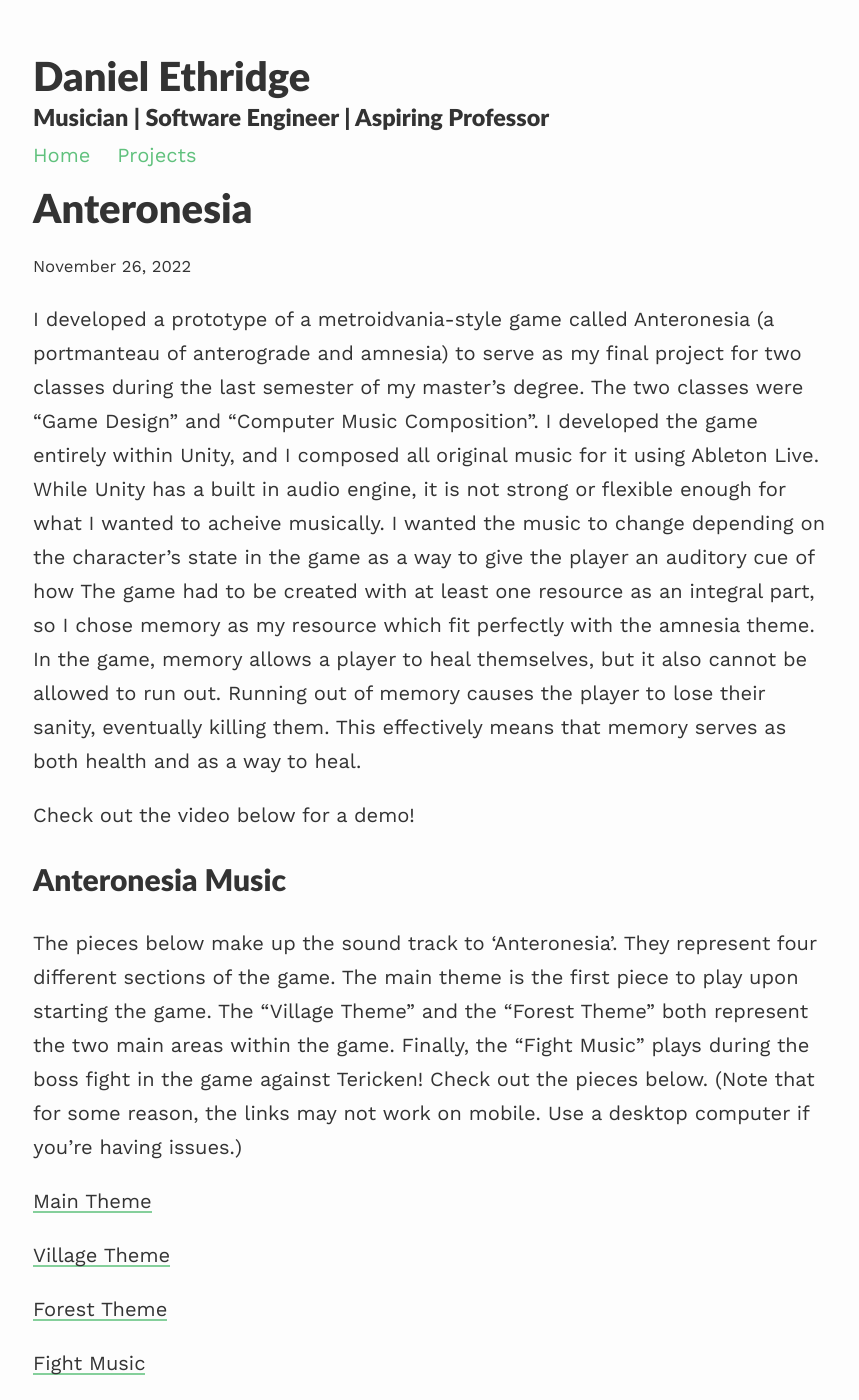
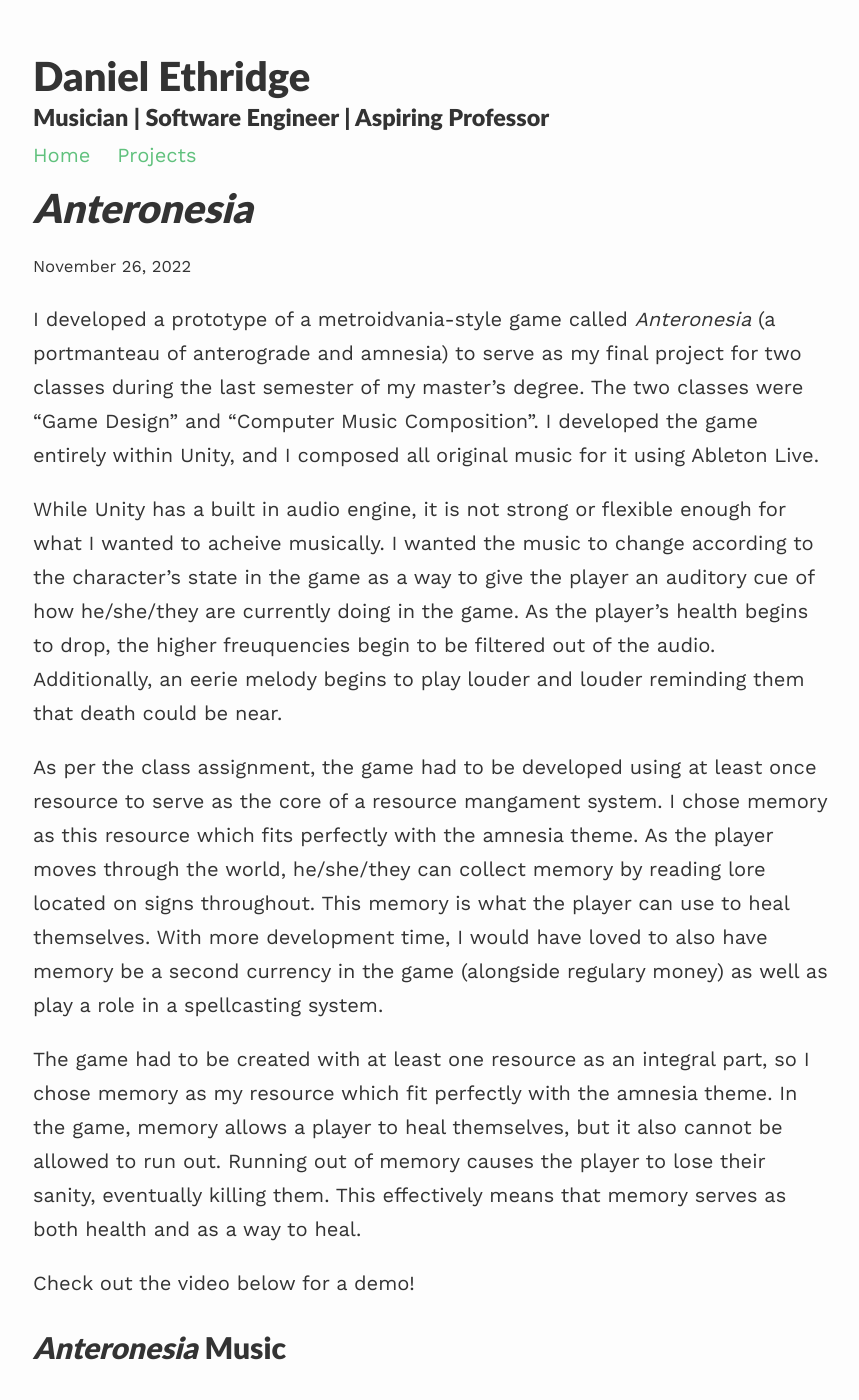
Before and after one commit to daniel-ethridge/daniel-ethridge.github.io, a Jekyll site: the page built from _projects/anteronesia.md, in a window 1280 px wide and 1400 px high. Shown: the whole window, without its empty margins (207-1066 px from the left). Built offline with Jekyll 4.4.1, drawn with Linux system fonts in a browser that asks for light colours; nearby versions of some CDN libraries; some of the changed text lies outside the part shown.

```diff
--- a/_projects/anteronesia.md
+++ b/_projects/anteronesia.md
@@ -1,25 +1,38 @@
 ---
 layout: post
-title: Anteronesia
+title: <i>Anteronesia</i>
 description: Video Game Prototype Exploring Anterograde Amnesia
 ---
 
-I developed a prototype of a metroidvania-style game called Anteronesia (a portmanteau of anterograde and
+I developed a prototype of a metroidvania-style game called <i>Anteronesia</i> (a portmanteau of anterograde and
 amnesia) to serve as my final project for two classes during the last semester of my master's degree.
 The two classes were "Game Design" and "Computer Music Composition". I developed the game entirely within
-Unity, and I composed all original music for it using Ableton Live. While Unity has a built in audio engine,
+Unity, and I composed all original music for it using Ableton Live.
+
+While Unity has a built in audio engine,
 it is not strong or flexible enough for what I wanted to acheive musically. I wanted the music to change
-depending on the character's state in the game as a way to give the player an auditory cue of how The game
-had to be created with at least one resource as an integral part, so I chose memory as my resource which fit
+according to the character's state in the game as a way to give the player an auditory cue of how he/she/they
+are currently doing in the game. As the player's health begins to drop, the higher freuquencies begin to be
+filtered out of the audio. Additionally, an eerie melody begins to play louder and louder reminding them that
+death could be near.
+
+As per the class assignment, the game had to be developed using at least once resource to serve as the core of a
+resource mangament system. I chose memory as this resource which fits perfectly with the amnesia theme.
+As the player moves through the world, he/she/they can collect memory by reading lore located on signs
+throughout. This memory is what the player can use to heal themselves. With more development time, I would
+have loved to also have memory be a second currency in the game (alongside regulary money) as well as play a
+role in a spellcasting system.
+
+The game had to be created with at least one resource as an integral part, so I chose memory as my resource which fit
 perfectly with the amnesia theme. In the game, memory allows a player to heal themselves, but it also cannot
 be allowed to run out. Running out of memory causes the player to lose their sanity, eventually killing them.
 This effectively means that memory serves as both health and as a way to heal.
 
 Check out the video below for a demo!
 
-Anteronesia Music
+<i>Anteronesia</i> Music
 ===
-The pieces below make up the sound track to 'Anteronesia'. They represent four different sections of the
+The pieces below make up the sound track to <i>Anteronesia</i>. They represent four different sections of the
 game. The main theme is the first piece to play upon starting the game. The "Village Theme" and the "Forest
 Theme" both represent the two main areas within the game. Finally, the "Fight Music" plays during the boss
 fight in the game against Tericken! Check out the pieces below. (Note that for some reason, the links may not
```
Also changed, not shown: _projects/music.md (+1 -1 lines).
